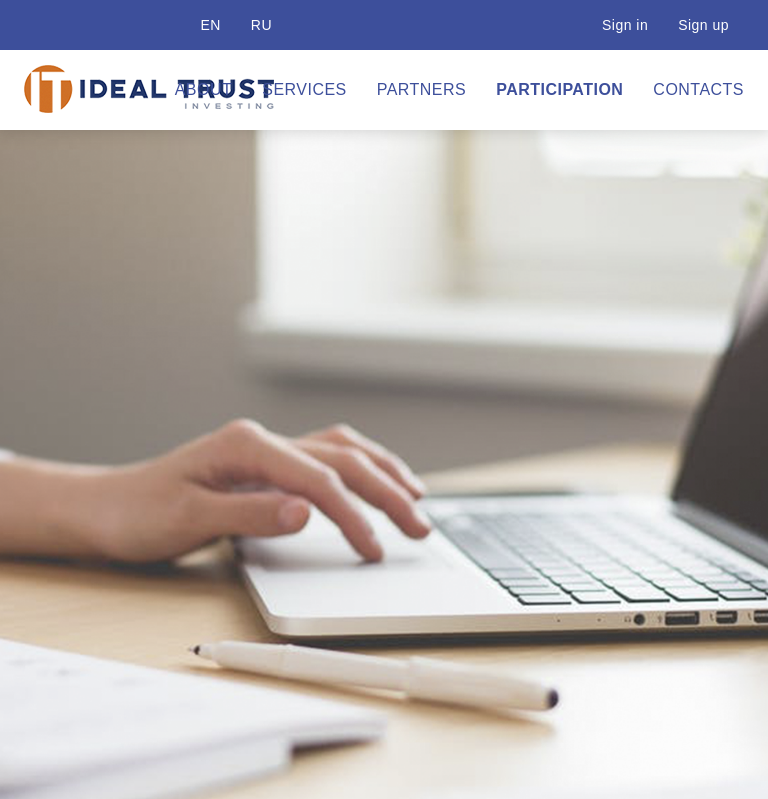
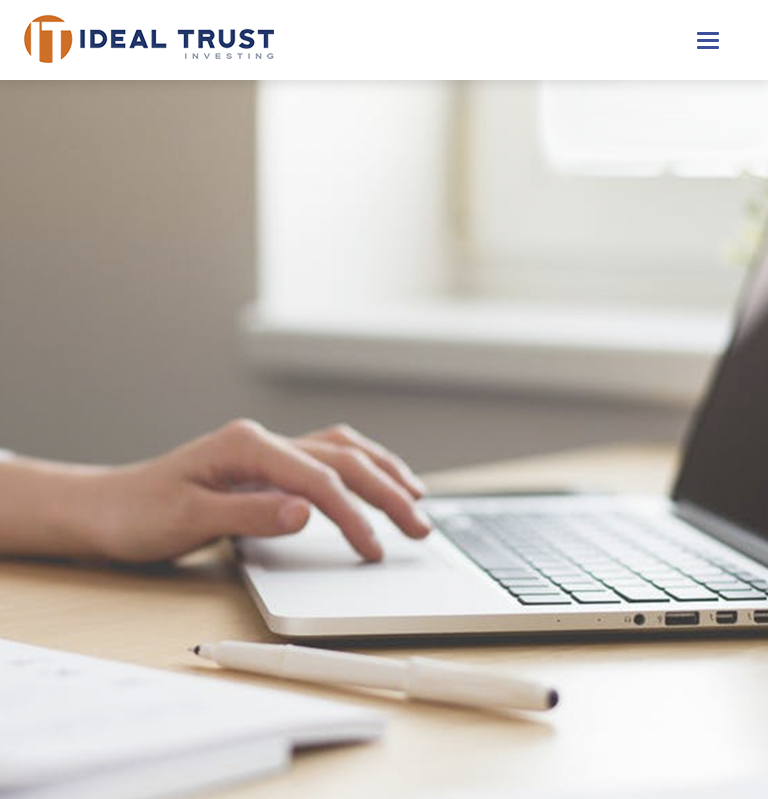
Before and after one commit to YuliyaSinkevich/idealtrust, a Flask app: page / in a window 768 px wide. Shown: the top 799 px of the page. Run offline with Flask 2, Linux system fonts and the light colour scheme; parts of the project's set-up code (start-up, migrations or seed data) failed here and were passed over; some libraries are stand-ins or nearby versions.

Commit message:
TopNav done

```diff
--- a/app/static/assets/css/main.css
+++ b/app/static/assets/css/main.css
@@ -16,6 +16,29 @@ body {
 .navbar-default {
     background-color: #fff;
     border: none;
+}
+
+.navbar-brand {
+  height: 78px;
+  }
+
+.navbar-toggle {
+    margin-top: 23px;
+    border: none;
+}
+
+.navbar-default .navbar-toggle:focus, .navbar-default .navbar-toggle:hover {
+    background-color: #f3f3f3;
+}
+
+.navbar-default .navbar-toggle .icon-bar {
+    background-color: #3d4f9b;
+    height: 3px;
+}
+
+.navbar-collapse {
+    max-height: 400px !important;
+    overflow: hidden;
 }
 
 .menu-one li a {
@@ -157,7 +180,7 @@ section h2::after {
 
 #sectionPartners {
     background: url(../images/bgLogoTransparent.png) no-repeat bottom center scroll;
-    background-size: 100%;
+    background-size: 80%;
 }
 
 #sectionPartners img {
@@ -188,7 +211,7 @@ section h2::after {
     min-height: 700px;
     padding: 50px 0;
     background: url(../images/bgLogoTransparent.png) no-repeat bottom center scroll;
-    background-size: 100%;
+    background-size: 80%;
 }
 
 .contactsInfo {
@@ -260,10 +283,15 @@ section h2::after {
     margin: 20px 10px 0;
 }
 
+.socialNets div img:hover {
+    filter: grayscale(100%);
+}
+
 .copyrights {
     height: 50px;
-    background: #3d4f9b;
-    color: #fff;
+    //background: #3d4f9b;
+    border-top: 1px solid #e7e7e7;
+    //color: #fff;
     font-size: 1.4rem;
 }
 
--- a/app/static/assets/css/media-queries.css
+++ b/app/static/assets/css/media-queries.css
@@ -1,13 +1,18 @@
-@media only screen and (max-width: 767px) {
+@media (max-width: 767px) {
 .navbar-nav li a:hover {
     text-decoration: underline;
 }
 #sectionAbout {
     background-image: none;
     }
+#sectionParticipation h3 {
+    font-size: 4.2rem;
+}
 }
 
-@media only screen and (max-width: 992px) {
+
+
+@media (max-width: 992px) {
 #sectionAbout {
     background: none;
 }
@@ -22,9 +27,81 @@
 .logoFooter, .socialNets {
     margin: 50px 0;
 }
+.bold {
+font-weight: bold;
+}
 }
 
-@media (min-width: 768px) {
+
+
+@media (max-width: 992px) {
+    .navbar-header {
+        float: none;
+    }
+    .navbar-left,.navbar-right {
+        float: none !important;
+    }
+    .navbar-default {
+    border-top: none !important;
+  }
+    .navbar-toggle {
+        display: block;
+    }
+    .navbar-collapse {
+        //border-top: 1px solid transparent;
+        //box-shadow: inset 0 1px 0 rgba(255,255,255,0.1);
+    }
+    .navbar-fixed-top {
+        top: 0;
+        border-width: 0 0 1px;
+    }
+    .navbar-collapse.collapse {
+        display: none!important;
+    }
+    .navbar-nav {
+        float: none!important;
+    }
+    .navbar-nav>li {
+        float: none;
+    }
+    .navbar-nav>li>a {
+        padding-top: 10px;
+        padding-bottom: 10px;
+    }
+
+    .nav li a {
+        padding-left: 70px;
+    }
+
+    .collapse.in{
+        display:block !important;
+    }
+    .menu-one {
+    display: block;
+    }
+
+    .menu-two {
+    border-top: 1px solid #e7e7e7;
+    }
+
+    .menu-two li a {
+    color: #3d4f9b !important;
+    font-size: 1.6rem;
+    }
+
+    .lang {
+    left: 0px;
+}
+}
+
+
+@media (min-width: 1200px)
+#sectionPartners, #sectionContacts {
+    //background-size: 1170px;
+}
+
+
+@media (min-width: 993px) {
   body {
     //margin-top: 130px;
   }
@@ -33,22 +110,34 @@
     width: 100%;
     clear: both;
   }
-  .navbar-default {
+  /*.navbar-default {*/
+  #main-top-navbar {
     border-top: 50px solid #3d4f9b;
+    transition: 0.3s;
+  }
+
+  .menu-one {
+  height: 78px;
   }
   .menu-one>li>a {
-    padding-top: 30px;
-    padding-bottom: 30px;
+    padding-top: 10px;
+    padding-bottom: 10px;
+    padding: 10px 0;
+    margin: 0 20px;
   }
   .menu-two {
-    margin-top: -130px;
+    margin-top: -128px;
     clear: both;
   }
   .navbar-nav:nth-child(1) {
-    margin-top: -50px;
+    margin-top: -78px;
   }
   .menu-one li a:hover {
     border-bottom: 2px solid #3d4f9b;
-    padding-bottom: 28px;
+    padding-bottom: 8px;
   }
+
+  #sectionPartners, #sectionContacts {
+    //background-size: 970px;
 }
+}
--- a/app/static/assets/js/script.js
+++ b/app/static/assets/js/script.js
@@ -5,4 +5,15 @@ $(document).ready(function () {
             top = $(id).offset().top;
         $('body,html').animate({scrollTop: top}, 500);
     });
+
+
+window.onscroll = function() {scrollFunction()};
+
+function scrollFunction() {
+    if (document.body.scrollTop > 80 || document.documentElement.scrollTop > 80) {
+        document.getElementById("main-top-navbar").style.borderTop = "0";
+        } else {
+        document.getElementById("main-top-navbar").style.borderTop = "50px solid #3d4f9b";
+    }
+}
 });
--- a/app/templates/index.html
+++ b/app/templates/index.html
@@ -27,7 +27,7 @@
                                                       src="{{ url_for('static', filename='assets/images/logo.png') }}"></a>
             </div>
             <div id="navbar" class="navbar-collapse collapse">
-                <ul class="nav navbar-nav navbar-right menu-one">
+                <ul class="nav navbar-nav navbar-right menu-one vertical-align">
                     <li><a href="#sectionAbout">{% trans %}ABOUT{% endtrans %}</a></li>
                     <li><a href="#sectionServices">{% trans %}SERVICES{% endtrans %}</a></li>
                     <li><a href="#sectionPartners">{% trans %}PARTNERS{% endtrans %}</a></li>
@@ -40,12 +40,10 @@
                         <a href="{{ url_for('home.set_language', language=language[0]) }}">{{ language[0] }}</a>
                     </li>
                     {% endfor %}
-                    <li><a href="{{ url_for('home.login') }}">{% trans %}Sign in{% endtrans %}</a></li>
-                    <li><a href="{{ url_for('home.register') }}">{% trans %}Sign up{% endtrans %}</a></li>
+                    <li class="bold"><a href="{{ url_for('home.login') }}">{% trans %}Sign in{% endtrans %}</a></li>
+                    <li class="bold"><a href="{{ url_for('home.register') }}">{% trans %}Sign up{% endtrans %}</a></li>
                 </ul>
             </div>
-        </div>
-        <!--/.nav-collapse -->
         </div>
     </nav>
 </header>
@@ -272,8 +270,6 @@
                     <li><a href="{{ url_for('home.our_consulting') }}">{% trans %}Business-consulting{% endtrans %}</a>
                     </li>
                     <li><a href="{{ url_for('home.our_investors') }}">{% trans %}Investing{% endtrans %}</a></li>
-                    <li><a href="{{ url_for('home.our_developers') }}">{% trans %}Technical support{% endtrans %}</a>
-                    </li>
                 </ul>
                 <ul>
                     <li><a href="#">{% trans %}About{% endtrans %}</a></li>
```
Also changed, not shown: app/static/assets/images/bgLogoTransparent.png, app/static/assets/images/logo.svg (added).
